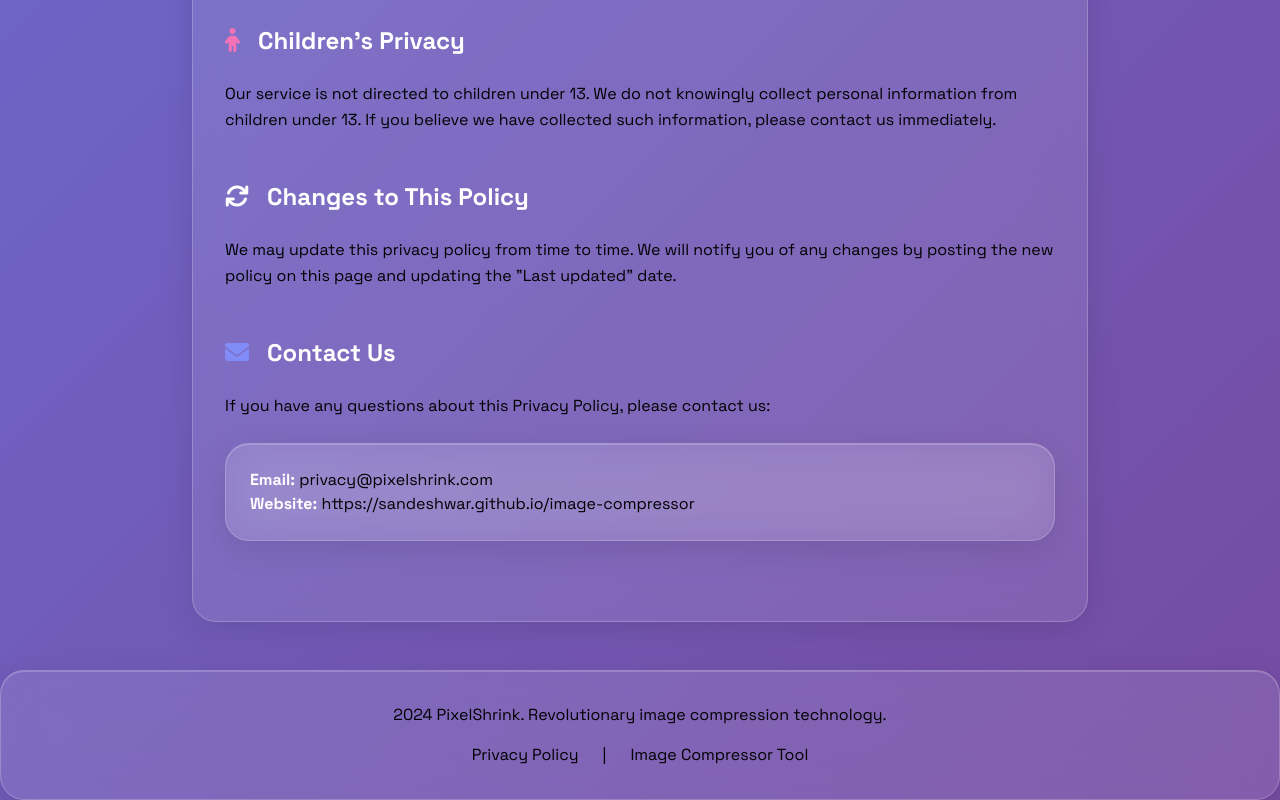
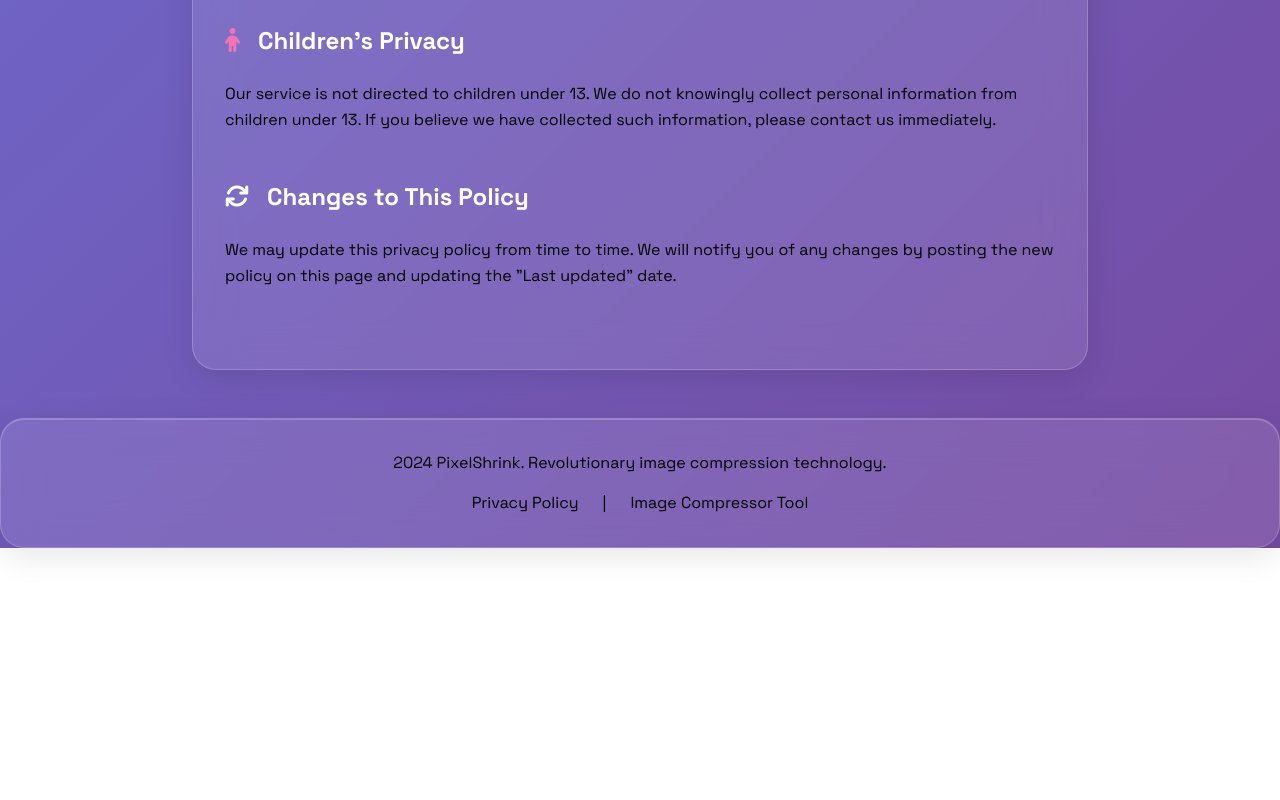
Before and after one commit to sandeshwar/image-compressor, a plain HTML site: page privacy.html in a window 1280 px wide. Shown: the part 2122-2922 px from the top of the page. After the commit the page ends 2670 px from the top, so only its background shows below. Drawn offline with nearby package versions, Linux system fonts and the light colour scheme.

Commit message:
remove: contact section from privacy policy page

```diff
--- a/privacy.html
+++ b/privacy.html
@@ -174,7 +174,7 @@
                         </p>
                     </section>
 
-                    <section class="mb-12">
+                    <!-- <section class="mb-12">
                         <h3 class="text-2xl font-bold text-white mb-6">
                             <i class="fas fa-envelope text-indigo-400 mr-3"></i>
                             Contact Us
@@ -188,7 +188,7 @@
                                 <strong class="text-white">Website:</strong> https://sandeshwar.github.io/image-compressor
                             </p>
                         </div>
-                    </section>
+                    </section> -->
                 </div>
             </div>
         </div>
```
